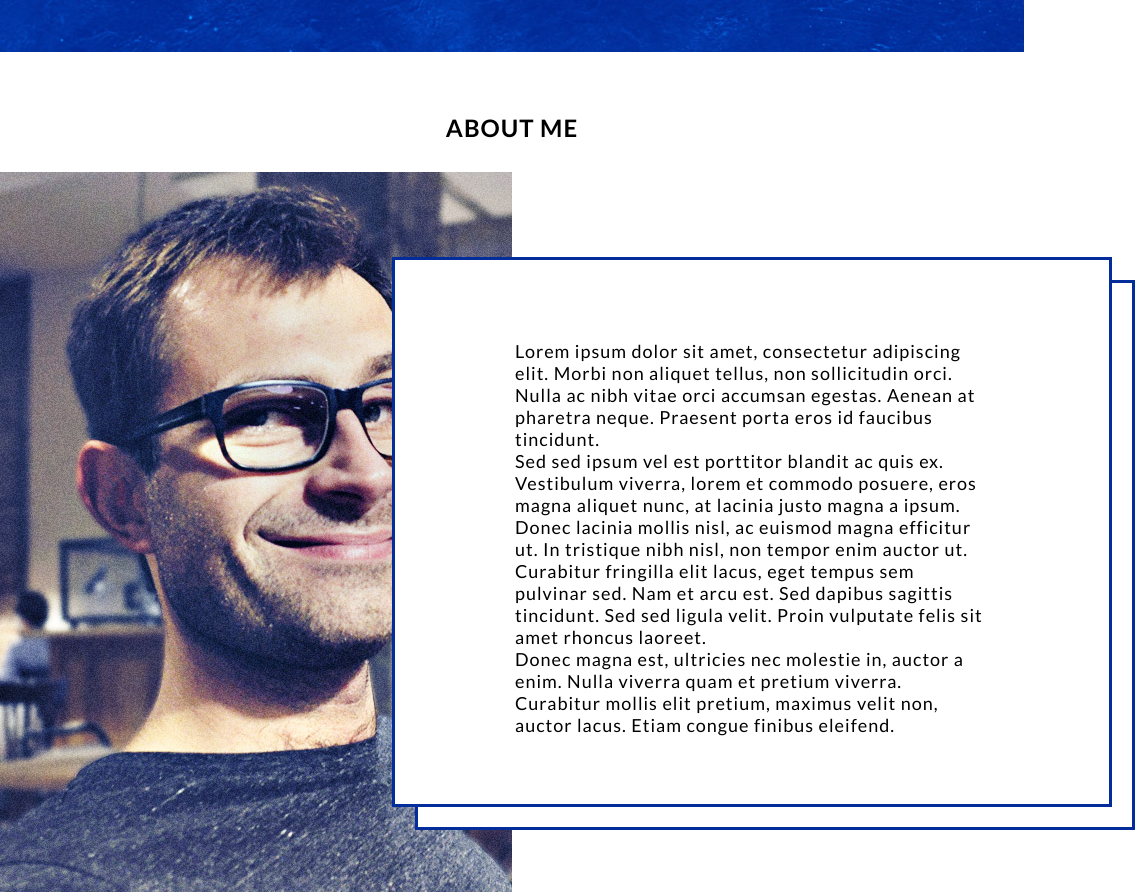
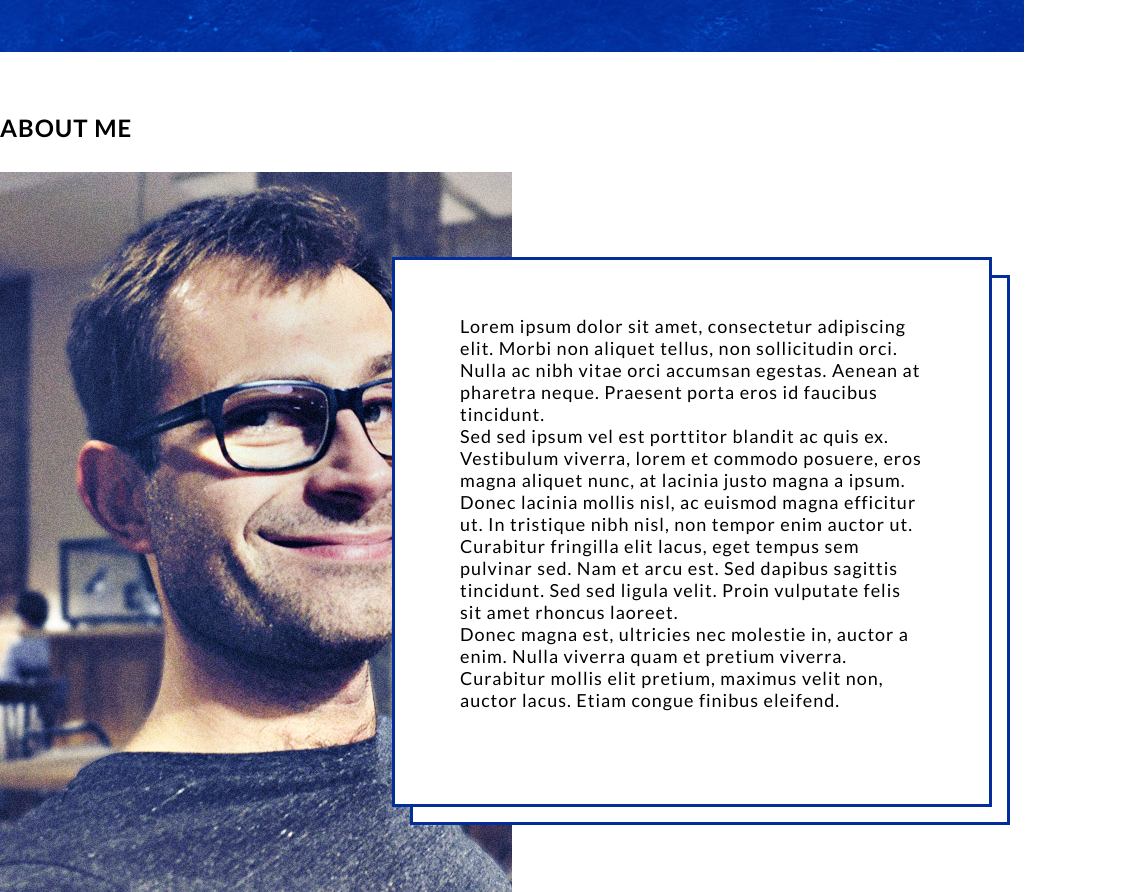
Before and after one commit to michalpiotrowski86/MyWeb, a website: page index.html in a window 1024 px wide. Shown: the part 748-1640 px from the top of the page, 1135 px wide, since content can reach past the window. Drawn offline with nearby package versions, Linux system fonts and the light colour scheme.

Commit message:
Cały czas RWD

```diff
--- a/scss/main.scss
+++ b/scss/main.scss
@@ -379,6 +379,59 @@ header {
     }
   }
 }
+
+@media only screen and (min-width: 993px) and (max-width: 1200px) {
+  #about {
+    height: 100vh;
+  }
+
+  // .my-photo {
+  //   background-image: url("../images/bio_foto.jpg");
+  //   background-repeat: no-repeat;
+  //   background-size: cover;
+  //   height: 720px;
+  //   width: 100%;
+  //   margin: 0 auto;
+  // }
+
+  .content-container {
+    position: relative;
+    z-index: 0;
+    top: 85px;
+    right: 120px;
+
+    .about-content {
+      border: 3px solid #022d9a;
+      height: 550px;
+      max-width: 600px;
+      position: relative;
+      background-color: #fff;
+      text-align: left;
+      padding: 55px 65px;
+      letter-spacing: 1px;
+
+      p {
+        font-size: 18px;
+      }
+
+      .about-content-behind {
+        border: 3px solid #022d9a;
+        height: 550px;
+        max-width: 600px;
+        position: absolute;
+        background-color: #fff;
+        top: 15px;
+        left: 15px;
+        z-index: -1;
+      }
+    }
+  }
+}
+
+
+
+
+
 /*my services style*/
 #services {
   height: 100vh;
@@ -1010,7 +1063,7 @@ button:hover {
       font-size: 24px;
       margin-top: 60px;
       margin-bottom: 30px;
-      text-align: center;
+      text-align: left;
       letter-spacing: 1px;
       text-transform: uppercase;
     }
```
Also changed, not shown: css/main.css.
